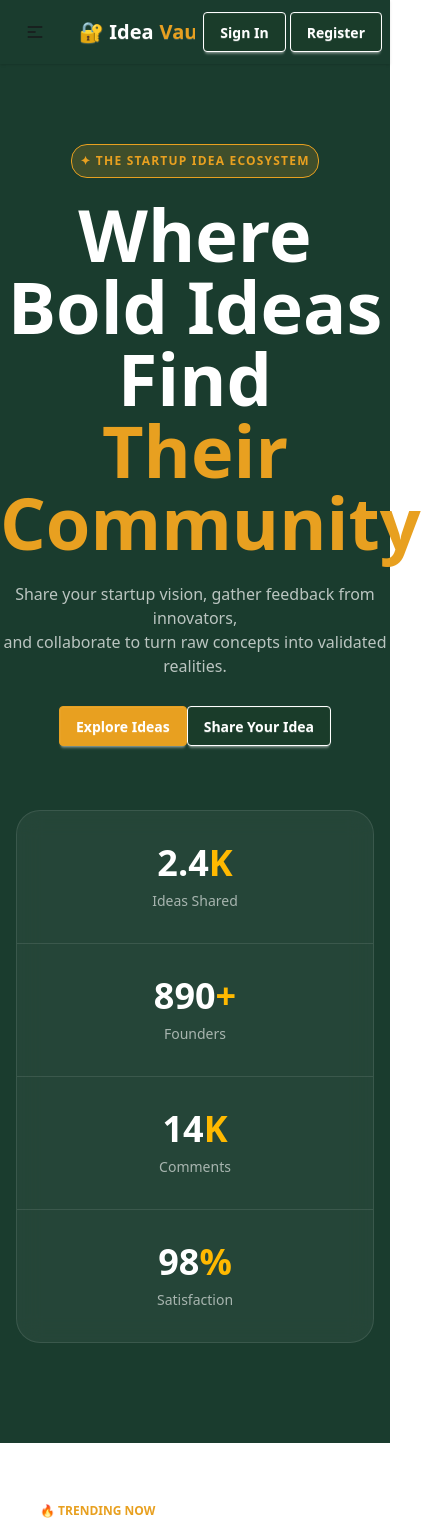
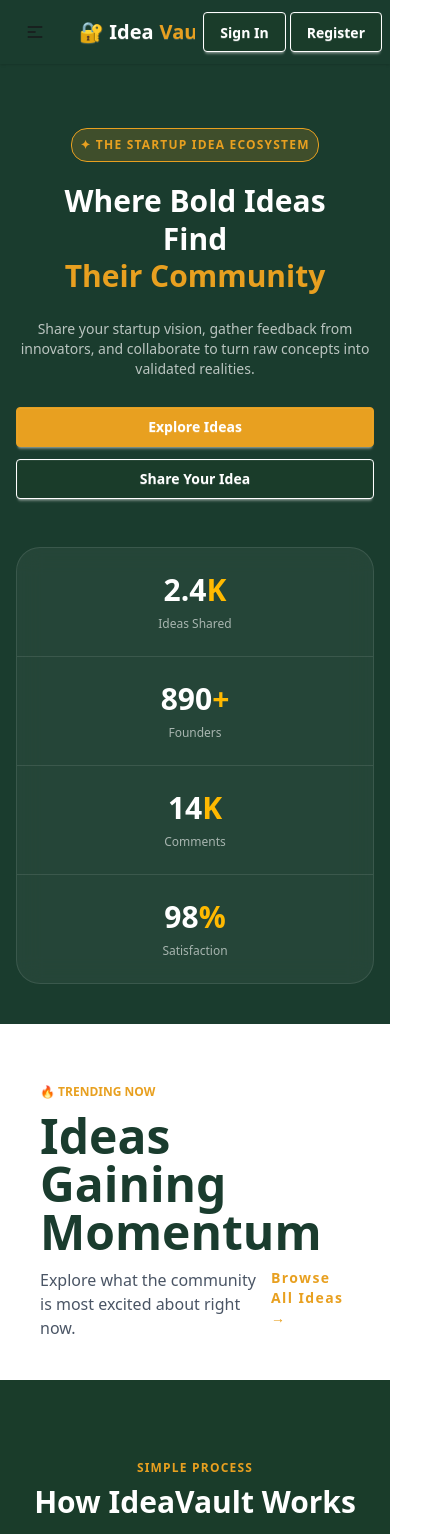
Before and after one commit to nijum-dev/b13-a09, a Next.js app: page / in a window 390 px wide. Shown: the top 1534 px of the page, 421 px wide, since content can reach past the window. Built offline with nearby package versions, Linux system fonts and the light colour scheme.

Commit message:
Made the web responsive

```diff
--- a/src/components/Extraone.jsx
+++ b/src/components/Extraone.jsx
@@ -2,50 +2,45 @@
 
 const ExtraOne = () => {
     return (
-        <div className='bg-[#1A3C2A]'>
-            <div className=' text-center items-center pt-15'>
-                <h5 className='text-[#E8A020] font-semibold text-sm tracking-widest'>SIMPLE PROCESS</h5>
-                <h1 className='text-white font-bold text-5xl mt-2'>How IdeaVault Works</h1>
-                <p className='text-gray-400 text-md mt-4'>Four steps from raw idea to community validation.</p>
+        <div className="bg-[#1A3C2A] px-4 sm:px-8 py-10">
+            <div className="text-center items-center pt-10">
+                <h5 className="text-[#E8A020] font-semibold text-xs sm:text-sm tracking-widest">SIMPLE PROCESS</h5>
+                <h1 className="text-white font-bold text-3xl sm:text-4xl md:text-5xl mt-2">How IdeaVault Works</h1>
+                <p className="text-gray-400 text-sm sm:text-base mt-4">Four steps from raw idea to community validation.</p>
             </div>
 
-            <div>
-
-                <div className="grid grid-cols-1 sm:grid-cols-2 lg:grid-cols-4 gap-5  max-w-6xl justify-center mt-10 items-center">
-                    <div className="bg-[#111e163d] hover:bg-[#0b75343d] border border-[#1E3128] rounded-2xl p-8 flex flex-col items-center text-center">
-                        <div className="w-16 h-16 bg-[#111e163d] rounded-2xl flex items-center justify-center mb-6 text-3xl">💡</div>
+            <div className="flex justify-center w-full">
+                <div className="grid grid-cols-1 sm:grid-cols-2 lg:grid-cols-4 gap-5 w-full max-w-6xl mt-10 items-stretch">
+                    {/* Step 1 */}
+                    <div className="bg-[#111e163d] hover:bg-[#0b75343d] border border-[#1E3128] rounded-2xl p-6 sm:p-8 flex flex-col items-center text-center h-full">
+                        <div className="w-14 h-14 sm:w-16 sm:h-16 bg-[#111e163d] rounded-2xl flex items-center justify-center mb-6 text-2xl sm:text-3xl">💡</div>
                         <p className="text-[0.68rem] font-bold tracking-[0.14em] uppercase text-[#E8A020] mb-3">Step 01</p>
-                        <h3 className="font-display font-black text-white text-xl mb-4 leading-snug">Submit Your Idea</h3>
-                        <p className="text-[#6B8C78] text-sm leading-relaxed">Fill a structured form with your problem statement, proposed solution, target audience, and budget estimate.</p>
+                        <h3 className="font-display font-black text-white text-base sm:text-xl mb-4 leading-snug">Submit Your Idea</h3>
+                        <p className="text-[#6B8C78] text-xs sm:text-sm leading-relaxed">Fill a structured form with your problem statement, proposed solution, target audience, and budget estimate.</p>
                     </div>
-
-                    <div className="bg-[#111e163d] hover:bg-[#0b75343d] border border-[#1E3128] rounded-2xl p-8 flex flex-col items-center text-center">
-                        <div className="w-16 h-16 bg-[#111e163d] rounded-2xl flex items-center justify-center mb-6 text-3xl">🌐</div>
+                    {/* Step 2 */}
+                    <div className="bg-[#111e163d] hover:bg-[#0b75343d] border border-[#1E3128] rounded-2xl p-6 sm:p-8 flex flex-col items-center text-center h-full">
+                        <div className="w-14 h-14 sm:w-16 sm:h-16 bg-[#111e163d] rounded-2xl flex items-center justify-center mb-6 text-2xl sm:text-3xl">🌐</div>
                         <p className="text-[0.68rem] font-bold tracking-[0.14em] uppercase text-[#E8A020] mb-3">Step 02</p>
-                        <h3 className="font-display font-black text-white text-xl mb-4 leading-snug">Get Discovered</h3>
-                        <p className="text-[#6B8C78] text-sm leading-relaxed">Your idea goes live instantly and becomes searchable by category, tags, and keywords across the community.</p>
+                        <h3 className="font-display font-black text-white text-base sm:text-xl mb-4 leading-snug">Get Discovered</h3>
+                        <p className="text-[#6B8C78] text-xs sm:text-sm leading-relaxed">Your idea goes live instantly and becomes searchable by category, tags, and keywords across the community.</p>
                     </div>
-
-                    <div className="bg-[#111e163d] hover:bg-[#0b75343d] border border-[#1E3128] rounded-2xl p-8 flex flex-col items-center text-center">
-                        <div className="w-16 h-16 bg-[#111e163d] rounded-2xl flex items-center justify-center mb-6 text-3xl">💬</div>
+                    {/* Step 3 */}
+                    <div className="bg-[#111e163d] hover:bg-[#0b75343d] border border-[#1E3128] rounded-2xl p-6 sm:p-8 flex flex-col items-center text-center h-full">
+                        <div className="w-14 h-14 sm:w-16 sm:h-16 bg-[#111e163d] rounded-2xl flex items-center justify-center mb-6 text-2xl sm:text-3xl">💬</div>
                         <p className="text-[0.68rem] font-bold tracking-[0.14em] uppercase text-[#E8A020] mb-3">Step 03</p>
-                        <h3 className="font-display font-black text-white text-xl mb-4 leading-snug">Gather Feedback</h3>
-                        <p className="text-[#6B8C78] text-sm leading-relaxed">Community members comment and suggest improvements — giving you real validation before you build.</p>
+                        <h3 className="font-display font-black text-white text-base sm:text-xl mb-4 leading-snug">Gather Feedback</h3>
+                        <p className="text-[#6B8C78] text-xs sm:text-sm leading-relaxed">Community members comment and suggest improvements — giving you real validation before you build.</p>
                     </div>
-
-                    <div className="bg-[#111e163d] hover:bg-[#0b75343d] border border-[#1E3128] rounded-2xl p-8 flex flex-col items-center text-center">
-                        <div className="w-16 h-16 bg-[#111e163d] rounded-2xl flex items-center justify-center mb-6 text-3xl">🚀</div>
+                    {/* Step 4 */}
+                    <div className="bg-[#111e163d] hover:bg-[#0b75343d] border border-[#1E3128] rounded-2xl p-6 sm:p-8 flex flex-col items-center text-center h-full">
+                        <div className="w-14 h-14 sm:w-16 sm:h-16 bg-[#111e163d] rounded-2xl flex items-center justify-center mb-6 text-2xl sm:text-3xl">🚀</div>
                         <p className="text-[0.68rem] font-bold tracking-[0.14em] uppercase text-[#E8A020] mb-3">Step 04</p>
-                        <h3 className="font-display font-black text-white text-xl mb-4 leading-snug">Refine & Launch</h3>
-                        <p className="text-[#6B8C78] text-sm leading-relaxed">Iterate your concept with collective intelligence and take your validated idea to the next stage.</p>
+                        <h3 className="font-display font-black text-white text-base sm:text-xl mb-4 leading-snug">Refine & Launch</h3>
+                        <p className="text-[#6B8C78] text-xs sm:text-sm leading-relaxed">Iterate your concept with collective intelligence and take your validated idea to the next stage.</p>
                     </div>
                 </div>
-
             </div>
-
-
-
-
         </div>
     );
 };
--- a/src/components/Hero.jsx
+++ b/src/components/Hero.jsx
@@ -3,83 +3,64 @@
 const Hero = () => {
   return (
     <div>
+      <div className="bg-[#1a3c2e] items-center text-center pt-16 px-4 sm:px-8">
+        <button className="border text-[#E8A020] bg-[#E8A0202E] mb-5 rounded-2xl p-2 text-xs sm:text-sm font-semibold tracking-widest ">
+          ✦ THE STARTUP IDEA ECOSYSTEM
+        </button>
+        <h1 className="text-white font-extrabold text-3xl sm:text-5xl md:text-7xl leading-tight">Where Bold Ideas</h1>
+        <h1 className="text-white font-extrabold text-3xl sm:text-5xl md:text-7xl leading-tight">Find</h1>
+        <h1 className="text-[#e8a020] font-extrabold text-3xl sm:text-5xl md:text-7xl leading-tight">Their Community</h1>
+        <p className="text-[#FFFFFFB3] mt-6 text-sm sm:text-base">
+          Share your startup vision, gather feedback from innovators,<br className="hidden sm:inline" /> and collaborate to turn raw concepts into validated realities.
+        </p>
 
-      <div className='bg-[#1a3c2e] items-center text-center pt-20'>
-        <button className='border text-[#E8A020] bg-[#E8A0202E] mb-5 rounded-2xl p-2 text-xs font-semibold tracking-widest '>✦ THE STARTUP IDEA ECOSYSTEM</button>
-        <h1 className='text-white font-extrabold text-7xl'>Where Bold Ideas</h1>
-        <h1 className='text-white font-extrabold text-7xl'>Find</h1>
-        <h1 className='text-[#e8a020] font-extrabold text-7xl'>Their Community</h1>
-        <p className='text-[#FFFFFFB3] mt-6 '>Share your startup vision, gather feedback from innovators, <br /> and collaborate to turn raw concepts into validated realities.</p>
-
-        <div className='mt-7 ' >
-          <button className='btn border border-[#E8A020] bg-[#E8A020] text-white'>Explore Ideas</button>
-          <button className='btn bg-[#1A3C2A] border border-white text-white hover:border-[#E8A020] hover:text-[#E8A020]'>Share Your Idea</button>
+        <div className="mt-7 flex flex-col sm:flex-row gap-3 justify-center">
+          <button className="btn border border-[#E8A020] bg-[#E8A020] text-white w-full sm:w-auto">Explore Ideas</button>
+          <button className="btn bg-[#1A3C2A] border border-white text-white hover:border-[#E8A020] hover:text-[#E8A020] w-full sm:w-auto">Share Your Idea</button>
         </div>
 
-        <div className="w-full flex justify-center px-4 mt-16">
+        <div className="w-full flex justify-center px-0 sm:px-4 mt-12 sm:mt-16">
           <div
-            className="
-      flex flex-col sm:flex-row
-      w-full max-w-2xl
-      rounded-3xl overflow-hidden
-      border border-white/10
-      bg-white/5 backdrop-blur-md
-    mb-25"
+            className="flex flex-col sm:flex-row w-full max-w-2xl rounded-3xl overflow-hidden border border-white/10 bg-white/5 backdrop-blur-md mb-10"
           >
             {/* Item */}
-            <div className="flex-1 text-center px-8 py-8 border-b sm:border-b-0 sm:border-r border-white/10">
-              <h2 className="text-4xl md:text-5xl font-black text-white">
-                2.4<span className='text-amber-400'>K</span>
+            <div className="flex-1 text-center px-6 sm:px-8 py-6 sm:py-8 border-b sm:border-b-0 sm:border-r border-white/10">
+              <h2 className="text-3xl sm:text-4xl md:text-5xl font-black text-white">
+                2.4<span className="text-amber-400">K</span>
               </h2>
-              <p className="text-white/60 mt-2 text-sm md:text-base">
+              <p className="text-white/60 mt-2 text-xs sm:text-sm md:text-base">
                 Ideas Shared
               </p>
             </div>
-
             {/* Item */}
-            <div className="flex-1 text-center px-8 py-8 border-b sm:border-b-0 sm:border-r border-white/10">
-              <h2 className="text-4xl md:text-5xl font-black text-white">
-                890<span className='text-amber-400'>+</span>
+            <div className="flex-1 text-center px-6 sm:px-8 py-6 sm:py-8 border-b sm:border-b-0 sm:border-r border-white/10">
+              <h2 className="text-3xl sm:text-4xl md:text-5xl font-black text-white">
+                890<span className="text-amber-400">+</span>
               </h2>
-              <p className="text-white/60 mt-2 text-sm md:text-base">
+              <p className="text-white/60 mt-2 text-xs sm:text-sm md:text-base">
                 Founders
               </p>
             </div>
-
             {/* Item */}
-            <div className="flex-1 text-center px-8 py-8 border-b sm:border-b-0 sm:border-r border-white/10">
-              <h2 className="text-4xl md:text-5xl font-black text-white">
-                14<span className='text-amber-400'>K</span>
+            <div className="flex-1 text-center px-6 sm:px-8 py-6 sm:py-8 border-b sm:border-b-0 sm:border-r border-white/10">
+              <h2 className="text-3xl sm:text-4xl md:text-5xl font-black text-white">
+                14<span className="text-amber-400">K</span>
               </h2>
-              <p className="text-white/60 mt-2 text-sm md:text-base">
+              <p className="text-white/60 mt-2 text-xs sm:text-sm md:text-base">
                 Comments
               </p>
             </div>
-
             {/* Item */}
-            <div className="flex-1 text-center px-8 py-8">
-              <h2 className="text-4xl md:text-5xl font-black text-white">
-                98<span className='text-amber-400'>%</span>
+            <div className="flex-1 text-center px-6 sm:px-8 py-6 sm:py-8">
+              <h2 className="text-3xl sm:text-4xl md:text-5xl font-black text-white">
+                98<span className="text-amber-400">%</span>
               </h2>
-              <p className="text-white/60 mt-2 text-sm md:text-base">
+              <p className="text-white/60 mt-2 text-xs sm:text-sm md:text-base">
                 Satisfaction
               </p>
             </div>
-
           </div>
-
-
         </div>
-
-        {/* <div class="slides-indicator">
-      <span class="active" onclick="changeSlide(0)"></span>
-      <span onclick="changeSlide(1)"></span>
-      <span onclick="changeSlide(2)"></span>
-    </div> */}
-        {/* <div class="scroll-hint">Scroll to explore</div> */}
-
-
-
       </div>
     </div>
   );
```
Also changed, not shown: tailwind.config.js (added, +12 -0 lines).
